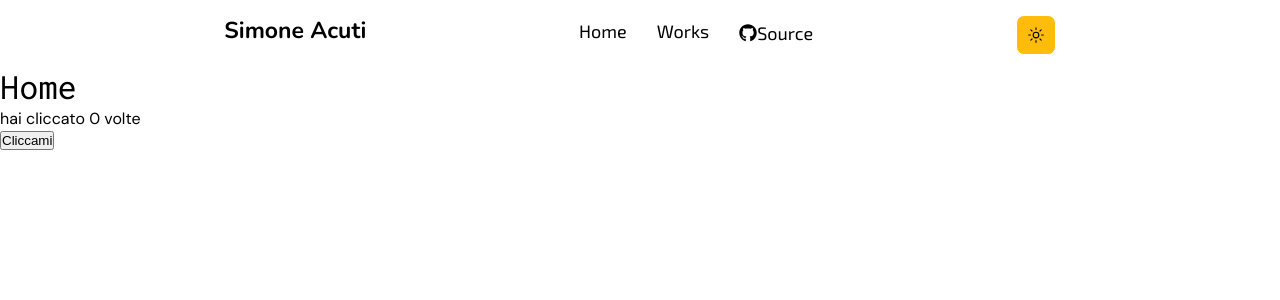
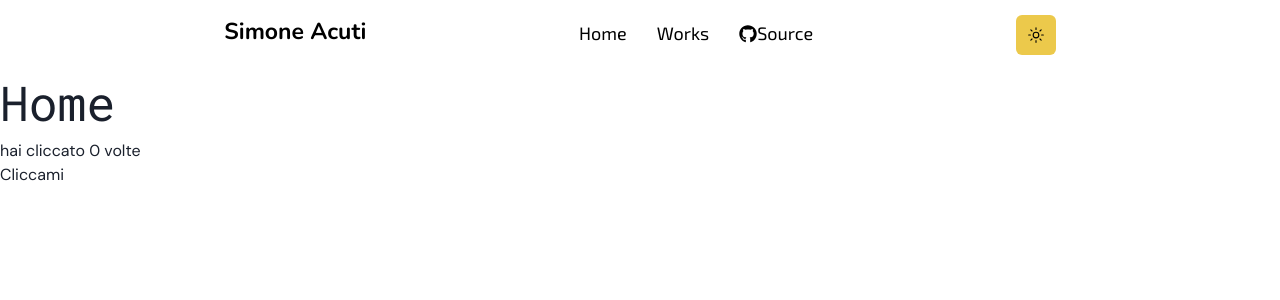
Before and after one commit to acuti03/portfolio-site, a Next.js app: page / in a window 1280 px wide. Shown: the top 300 px of the page. Built offline with nearby package versions, Linux system fonts and the light colour scheme.

Commit message:
Add chakra-ui

```diff
--- a/app/fonts.js
+++ b/app/fonts.js
@@ -3,7 +3,7 @@ import {
     Roboto_Mono,
     Inter,
     Exo_2,
-    Nunito
+    Nunito,
 } from 'next/font/google'
 
 export const dm_sans = DM_Sans({
--- a/app/layout.js
+++ b/app/layout.js
@@ -1,6 +1,7 @@
 import Navbar from '@components/Navbar'
 import '@styles/globals.css'
-import { dm_sans, roboto_mono } from './fonts'
+import { Providers } from './providers'
+
 
 export const metadata = {
 	title: "Portfolio project",
@@ -11,8 +12,10 @@ const RootLayout = ({ children }) => {
 	return(
 		<html lang='en'>
 			<body>
-				<Navbar/>
-				{ children }
+				<Providers>
+					<Navbar/>
+					{ children }
+				</Providers>
 			</body>
 		</html>
 	)
--- a/app/page.js
+++ b/app/page.js
@@ -1,12 +1,14 @@
 import Counter from "@components/Counter";
 import React from "react";
 import { dm_sans, roboto_mono } from "./fonts";
+import { exo_2 } from "./fonts"
+import { Text } from "@chakra-ui/react";
 
 const Home = () => {
 	return(
 		<main className={dm_sans.className}>
 			<div>
-				<h1 className={roboto_mono.className}>Home</h1>
+				<Text fontSize='5xl' className={roboto_mono.className}>Home</Text>
 				<Counter/>
 			</div>
 		</main>
--- /dev/null
+++ b/app/providers.js
@@ -0,0 +1,7 @@
+'use client'
+
+import { ChakraProvider } from '@chakra-ui/react'
+
+export const Providers = ({ children }) => {
+  return <ChakraProvider>{children}</ChakraProvider>
+}
--- a/components/Buttons.js
+++ b/components/Buttons.js
@@ -1,11 +1,14 @@
 import React from "react"
 import { IoSunnyOutline } from "react-icons/io5"
+import { IconButton } from "@chakra-ui/react"
 import '@styles/globals.css'
 
 const Buttons = () => {
 	return(
 		<div className="buttons">
-			<button><IoSunnyOutline style={{display: 'flex', fontSize: '18px'}}/></button>
+			<IconButton colorScheme='yellow'>
+				<IoSunnyOutline style={{fontSize: '18px'}}/>
+			</IconButton>
 		</div>
 	)
 }
--- a/components/Navbar.js
+++ b/components/Navbar.js
@@ -8,6 +8,7 @@ import Buttons from "./Buttons"
 
 const Navbar = () => {
 	return(
+		<div className="container">
 			<nav className={exo_2.className}>
 				<Logo/>
 				<div className="links">
@@ -21,6 +22,7 @@ const Navbar = () => {
 				</div>
 				<Buttons/>
 			</nav>
+		</div>
 	)
 }
 
--- a/package.json
+++ b/package.json
@@ -9,6 +9,10 @@
     "lint": "next lint"
   },
   "dependencies": {
+    "@chakra-ui/react": "^2.8.2",
+    "@emotion/react": "^11.11.1",
+    "@emotion/styled": "^11.11.0",
+    "framer-motion": "^10.16.16",
     "next": "14.0.4",
     "react": "^18",
     "react-dom": "^18",
--- a/styles/globals.css
+++ b/styles/globals.css
@@ -2,6 +2,12 @@
 	margin: 0;
 	padding: 0;
 	text-decoration: none;
+}
+
+.container{
+	backdrop-filter: blur(2px);
+	position: sticky;
+	top: 0;
 }
 
 nav {
@@ -34,15 +40,3 @@ nav .links a {
 	padding: 10px;
 	margin-top: 5px;
 }
-
-.buttons button {
-	cursor: pointer;
-	padding: 10px;
-	border-radius: 8px;
-	background-color: #ffbc0a;
-	border: 1px solid #fff;
-}
-
-.buttons button:hover {
-	background-color: #f7c23e;
-}
```
Also changed, not shown: 1 other file (tests, documents, lock files or other folders). Lines whose indentation alone changed are shown as unchanged.
